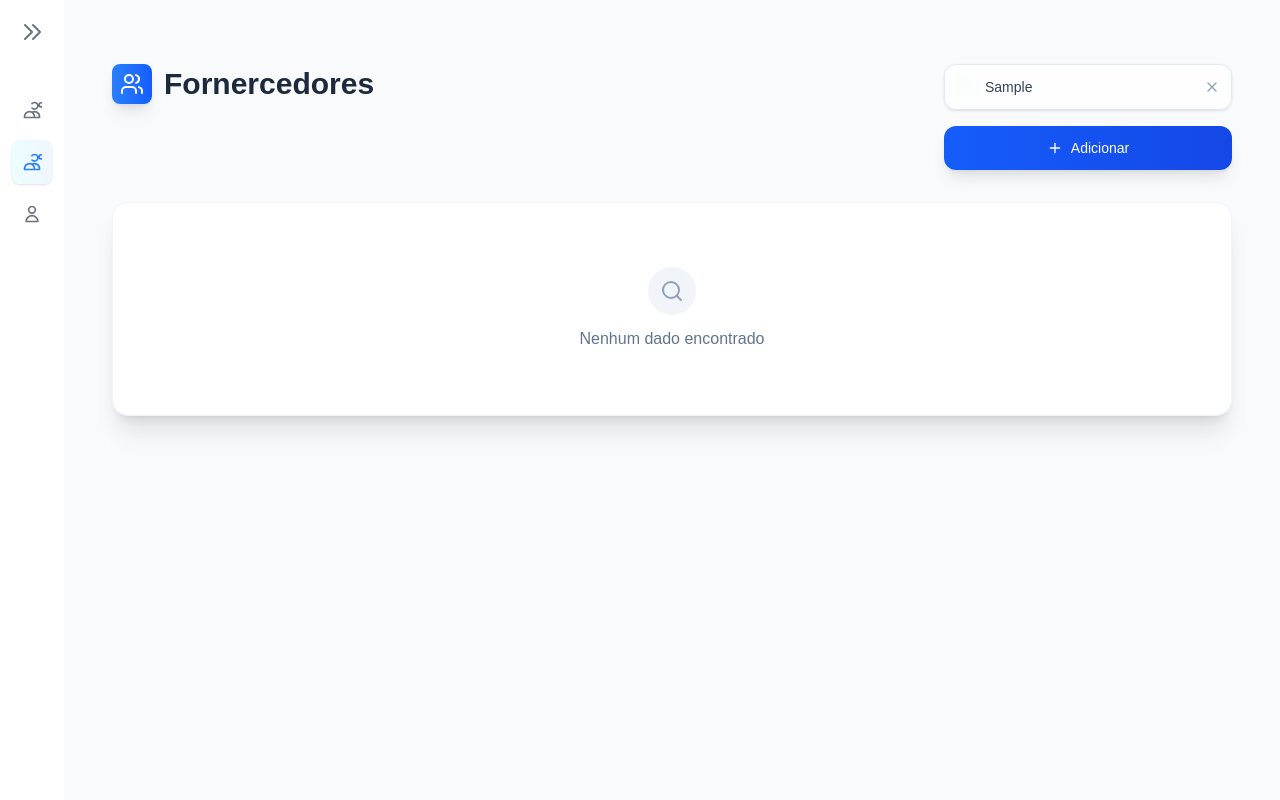
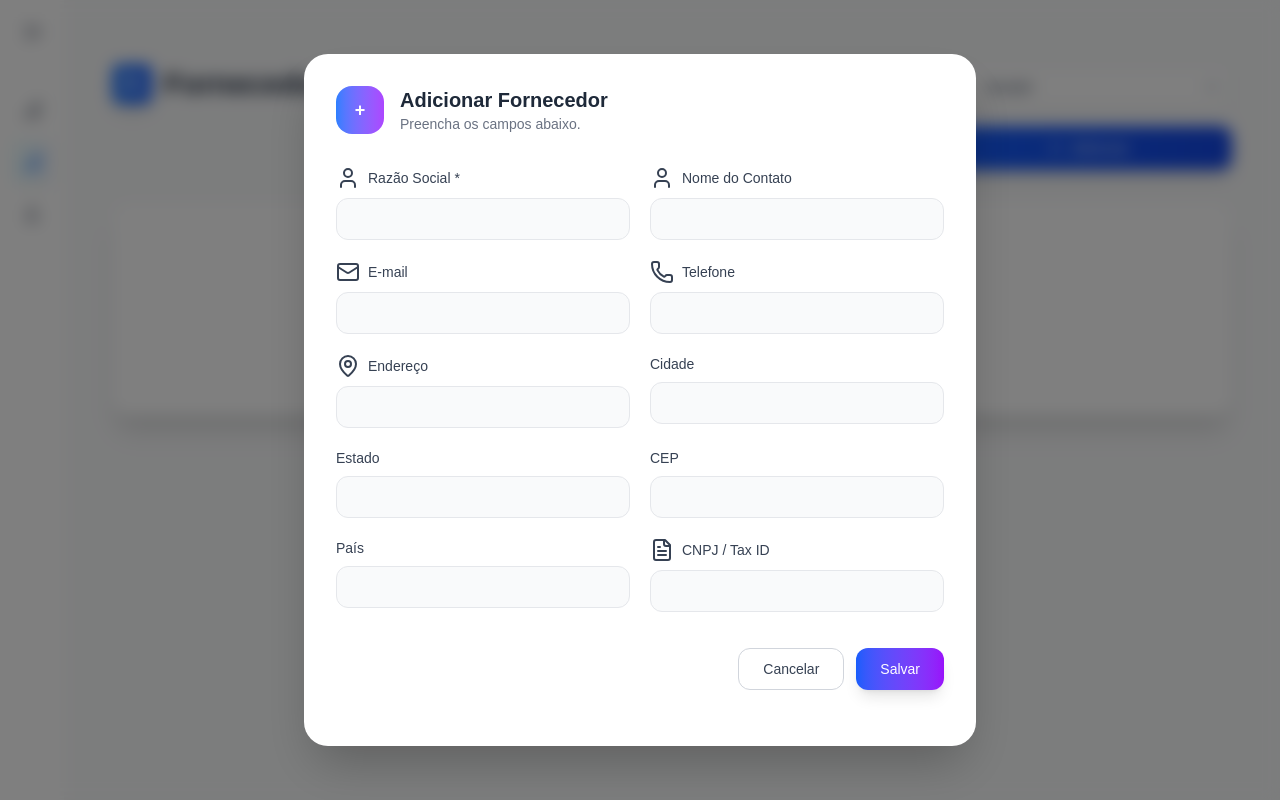
Before and after one commit to Paulocergio/ConnectaSys_Front, a Next.js app: page /suppliers in a window 1280 px wide. Both pictures are taken after typing "Sample" into the empty fields and a click on the button "Adicionar". Built offline with nearby package versions, Linux system fonts and the light colour scheme.

Commit message:
feat: adicionar funcionalidade de cadastro de fornecedores com modal e campos de formulário

```diff
--- a/src/app/customer/page.js
+++ b/src/app/customer/page.js
@@ -276,7 +276,7 @@ export default function CustomerPage() {
         />
       </main>
 
-      {/* Modal para adicionar cliente */}
+
       {isAddModalOpen && (
         <ModalAddGeneric
           isOpen={isAddModalOpen}
@@ -288,19 +288,19 @@ export default function CustomerPage() {
         </ModalAddGeneric>
       )}
 
-      {/* Modal para editar cliente */}
+
       <ModalEditGeneric
         isOpen={isModalOpen}
         onClose={handleCloseEditModal}
         formData={formData}
         onChange={handleChange}
-        onSave={handleSubmit} // <- aqui está a correção
+        onSave={handleSubmit}
         title="Editar Cliente"
       >
         <CustomerFormFields formData={formData} onChange={handleChange} />
       </ModalEditGeneric>
 
-      {/* Modal de confirmação de exclusão */}
+
       <ConfirmDeleteModal
         isOpen={isDeleteModalOpen}
         onClose={handleCloseDeleteModal}
--- a/src/app/suppliers/page.js
+++ b/src/app/suppliers/page.js
@@ -2,25 +2,83 @@
 import { useState } from "react";
 import Sidebar from "../../components/Sidebar";
 import Table from "../../components/Table/Table";
+import ModalAddGeneric from "../../components/Modals/ModalAddGeneric";
+import SuppliersFormFields from "./suppliersFormFields";
+import { createSupplier } from "../../services/api/supplierService";
+import { showError, showSuccess } from "../../components/Toast/ToastNotification";
+
+const initialSupplierData = {
+  company_name: "",
+  contact_name: "",
+  email: "",
+  phone: "",
+  address: "",
+  city: "",
+  state: "",
+  zip_code: "",
+  country: "",
+  tax_id: "",
+  is_active: true,
+};
+
 export default function Suppliers() {
   const [isSidebarCollapsed, setIsSidebarCollapsed] = useState(true);
+  const [isModalOpen, setIsModalOpen] = useState(false);
+  const [formData, setFormData] = useState(initialSupplierData);
+  const [suppliers, setSuppliers] = useState([]);
 
   const toggleSidebar = () => setIsSidebarCollapsed((prev) => !prev);
+
+
+  const handleAddClick = () => {
+    setFormData(initialSupplierData);
+    setIsModalOpen(true);
+  };
+
+  const handleChange = (e) => {
+    const { name, value } = e.target;
+    setFormData((prev) => ({
+      ...prev,
+      [name]: value,
+    }));
+  };
+
+  const handleSave = async () => {
+    try {
+      await createSupplier(formData);
+      showSuccess("Fornecedor adicionado com sucesso!");
+
+      setIsModalOpen(false);
+      setFormData(initialSupplierData);
+
+
+    } catch (error) {
+      console.error(error);
+      const msg = error?.response?.data?.error || "Erro ao adicionar fornecedor.";
+      showError(msg);
+    }
+  };
 
   return (
     <div className="flex h-screen">
       <Sidebar isCollapsed={isSidebarCollapsed} toggleSidebar={toggleSidebar} />
+
       <main className="flex-1 p-6 bg-gray-50 overflow-auto">
         <Table
-                    title="Fornercedores" //aaaaaaaaaaaaaaaaaaaaaaaaaaaaaaaaaaaaaaaaaaaaaa
-                    data={[]}
+          title="Fornecedores"
+          data={suppliers}
+          onAddClick={handleAddClick}
+        />
 
-
-
-
-                />
+        <ModalAddGeneric
+          isOpen={isModalOpen}
+          onClose={() => setIsModalOpen(false)}
+          onSave={handleSave}
+          title="Adicionar Fornecedor"
+        >
+          <SuppliersFormFields formData={formData} onChange={handleChange} />
+        </ModalAddGeneric>
       </main>
-
     </div>
   );
 }
--- /dev/null
+++ b/src/app/suppliers/suppliersFormFields.js
@@ -0,0 +1,106 @@
+import { User, Mail, Phone, FileText, MapPin } from "lucide-react";
+
+
+
+export default function SuppliersFormFields({ formData, onChange }) {
+  return (
+    <>
+      <InputField
+        label="Razão Social"
+        name="company_name"
+        icon={<User />}
+        value={formData.company_name}
+        onChange={onChange}
+        required
+      />
+
+      <InputField
+        label="Nome do Contato"
+        name="contact_name"
+        icon={<User />}
+        value={formData.contact_name}
+        onChange={onChange}
+      />
+
+      <InputField
+        label="E-mail"
+        name="email"
+        icon={<Mail />}
+        value={formData.email}
+        onChange={onChange}
+        type="email"
+      />
+
+      <InputField
+        label="Telefone"
+        name="phone"
+        icon={<Phone />}
+        value={formData.phone}
+        onChange={onChange}
+      />
+
+      <InputField
+        label="Endereço"
+        name="address"
+        icon={<MapPin />}
+        value={formData.address}
+        onChange={onChange}
+      />
+
+      <InputField
+        label="Cidade"
+        name="city"
+        value={formData.city}
+        onChange={onChange}
+      />
+
+      <InputField
+        label="Estado"
+        name="state"
+        value={formData.state}
+        onChange={onChange}
+      />
+
+      <InputField
+        label="CEP"
+        name="zip_code"
+        value={formData.zip_code}
+        onChange={onChange}
+      />
+
+      <InputField
+        label="País"
+        name="country"
+        value={formData.country}
+        onChange={onChange}
+      />
+
+      <InputField
+        label="CNPJ / Tax ID"
+        name="tax_id"
+        icon={<FileText />}
+        value={formData.tax_id}
+        onChange={onChange}
+      />
+    </>
+  );
+
+
+}
+
+
+const InputField = ({ label, name, icon, value, onChange, type = "text", required = false }) => (
+  <div>
+    <label className="flex items-center gap-2 text-sm font-medium text-gray-700 mb-2">
+      {icon} {label} {required && "*"}
+    </label>
+    <input
+      type={type}
+      name={name}
+      value={value ?? ""}
+      onChange={onChange}
+      required={required}
+      className="w-full px-4 py-2.5 bg-gray-50 border border-gray-200 rounded-xl text-sm text-gray-900 placeholder-gray-400 focus:outline-none focus:ring-2 focus:ring-blue-500"
+    />
+  </div>
+);
--- /dev/null
+++ b/src/services/api/supplierService.js
@@ -0,0 +1,27 @@
+import axios from "axios";
+
+const api = axios.create({
+  baseURL: "http://localhost:3000/api/v1",
+});
+
+export async function createSupplier(data) {
+  const payload = {
+    companyName: data.company_name,
+    contactName: data.contact_name,
+    email: data.email,
+    phone: data.phone,
+    address: data.address,
+    city: data.city,
+    state: data.state,
+    zipCode: data.zip_code,
+    country: data.country,
+    taxId: data.tax_id,
+    isActive: data.is_active,
+  };
+
+  return api.post(`/Suppliers`, payload);
+}
+
+export async function getSuppliers() {
+  return api.get("/Suppliers");
+}
```
Lines whose indentation alone changed are shown as unchanged.
